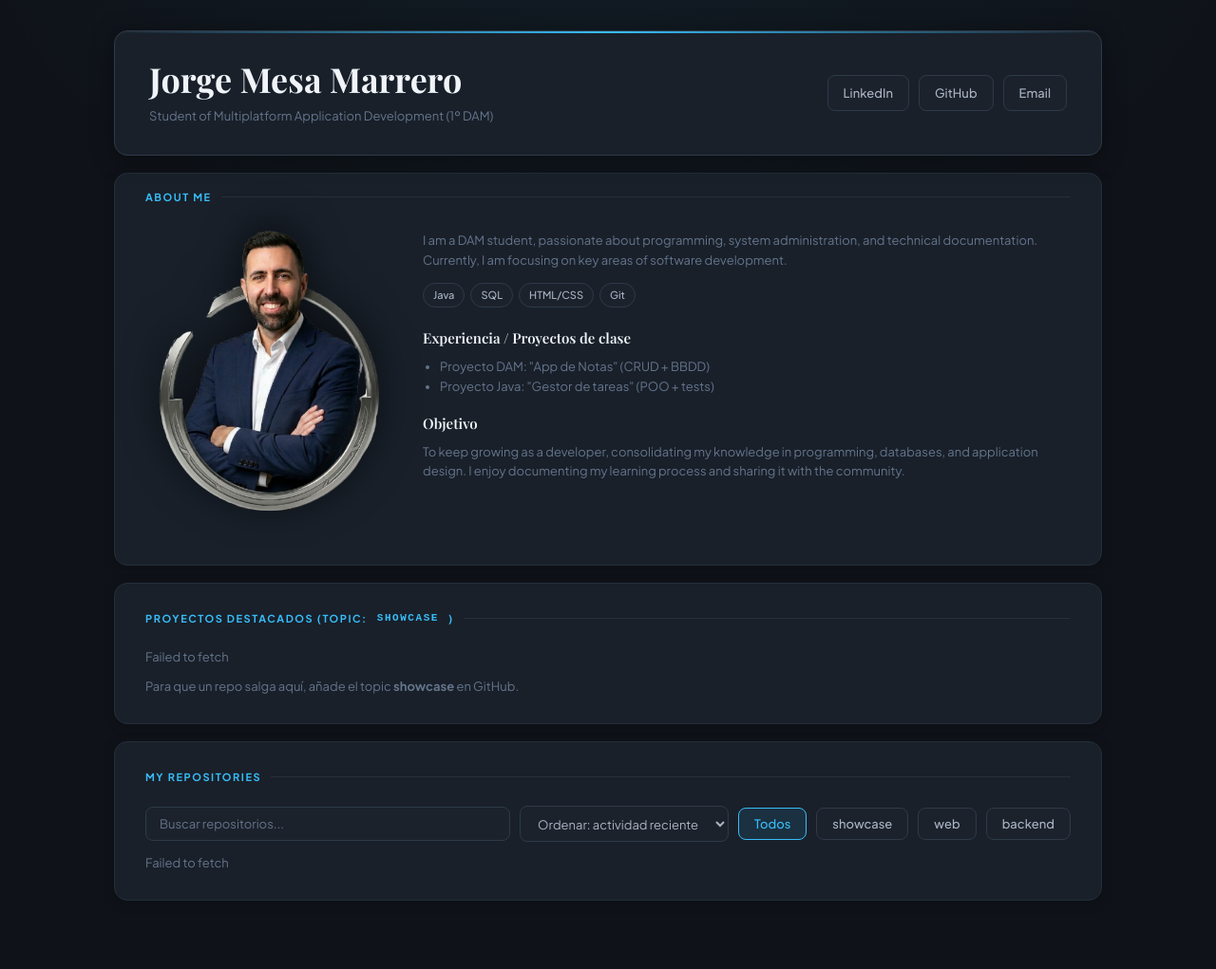
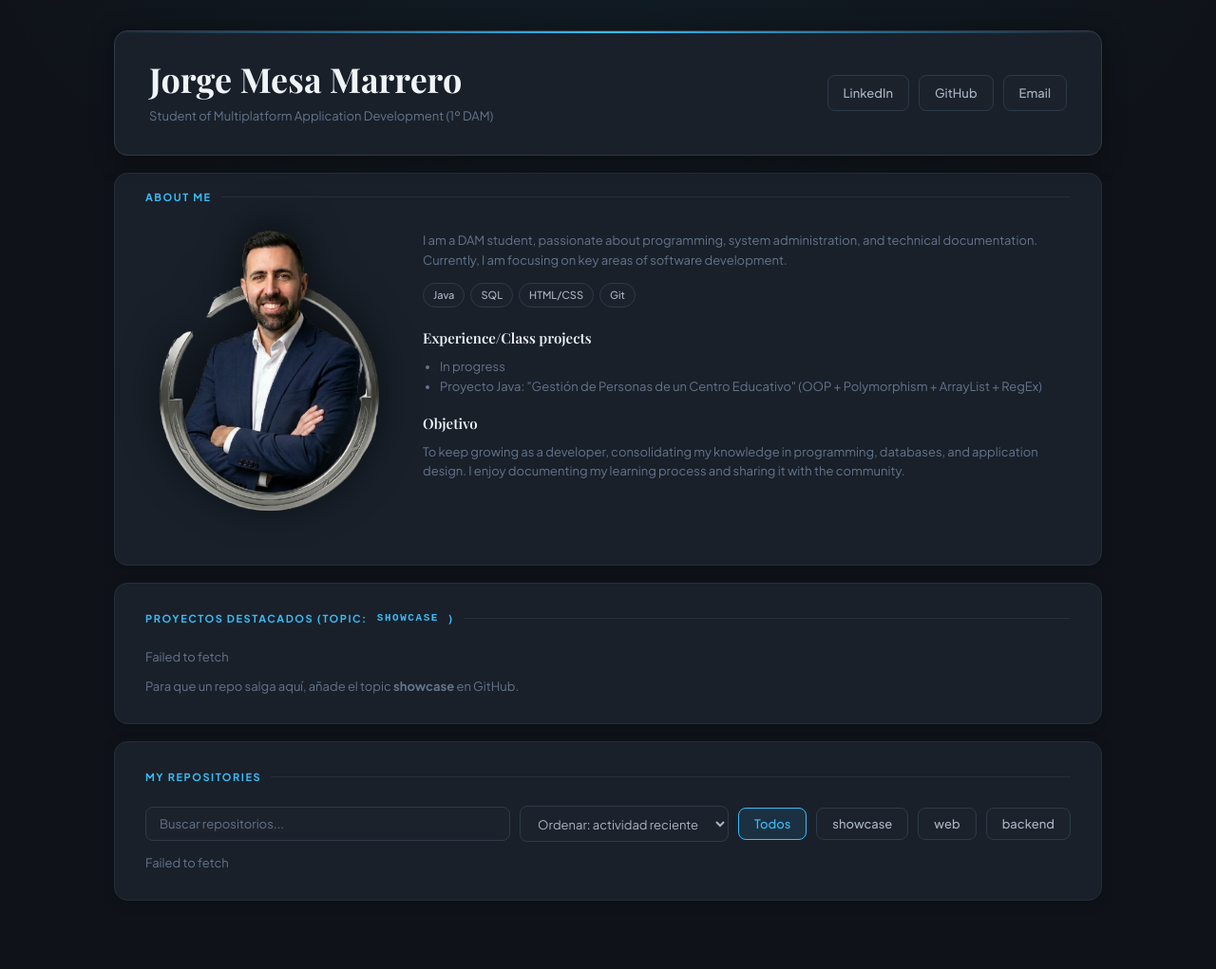
Before and after one commit to jmesmarrero/jmesmarrero.github.io, a Jekyll site: the page built from index.html, in a window 1280 px wide. Shown: the whole page at 95% size. Built offline with Jekyll 4.4.1, drawn with Linux system fonts in a browser that asks for light colours.

Commit message:
cambiando index

```diff
--- a/index.html
+++ b/index.html
@@ -36,10 +36,10 @@
           <span class="pill">Git</span>
         </div>
 
-        <h3 style="margin:0 0 8px">Experiencia / Proyectos de clase</h3>
+        <h3 style="margin:0 0 8px">Experience/Class projects</h3>
         <ul class="muted" style="margin:0 0 16px;padding-left:18px">
-          <li>Proyecto DAM: "App de Notas" (CRUD + BBDD)</li>
-          <li>Proyecto Java: "Gestor de tareas" (POO + tests)</li>
+          <li>In progress</li>
+          <li>Proyecto Java: "Gestión de Personas de un Centro Educativo" (OOP + Polymorphism + ArrayList + RegEx)</li>
         </ul>
 
         <h3 style="margin:0 0 8px">Objetivo</h3>
```
